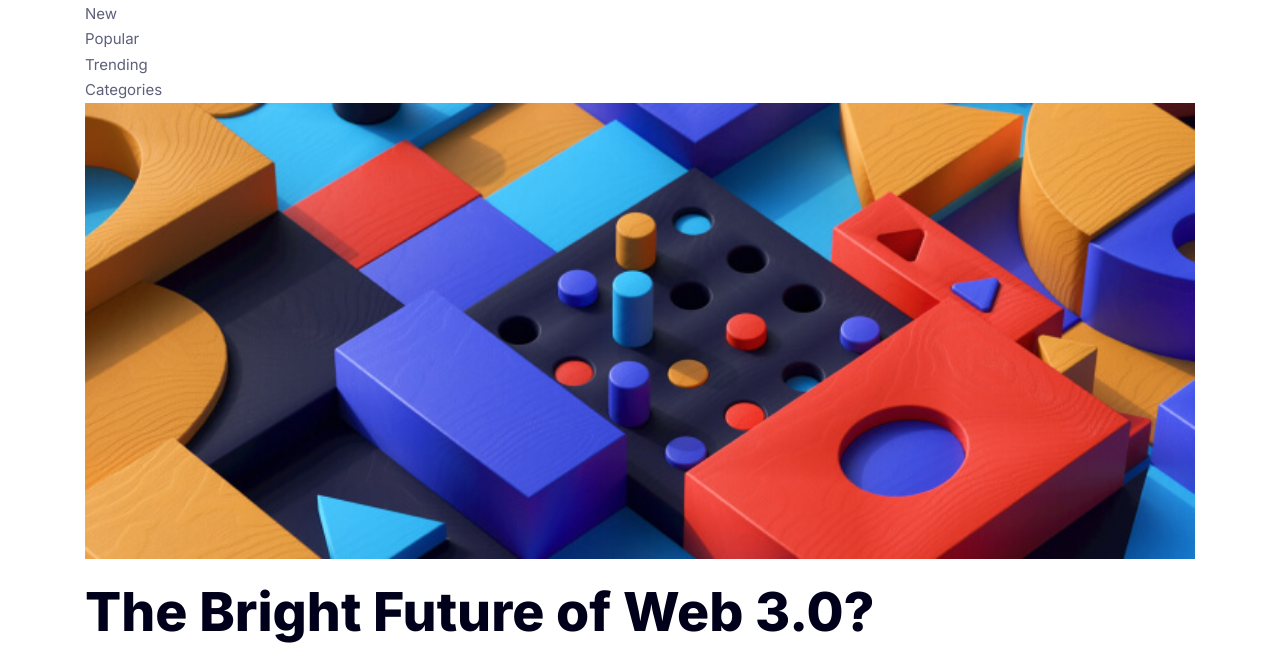
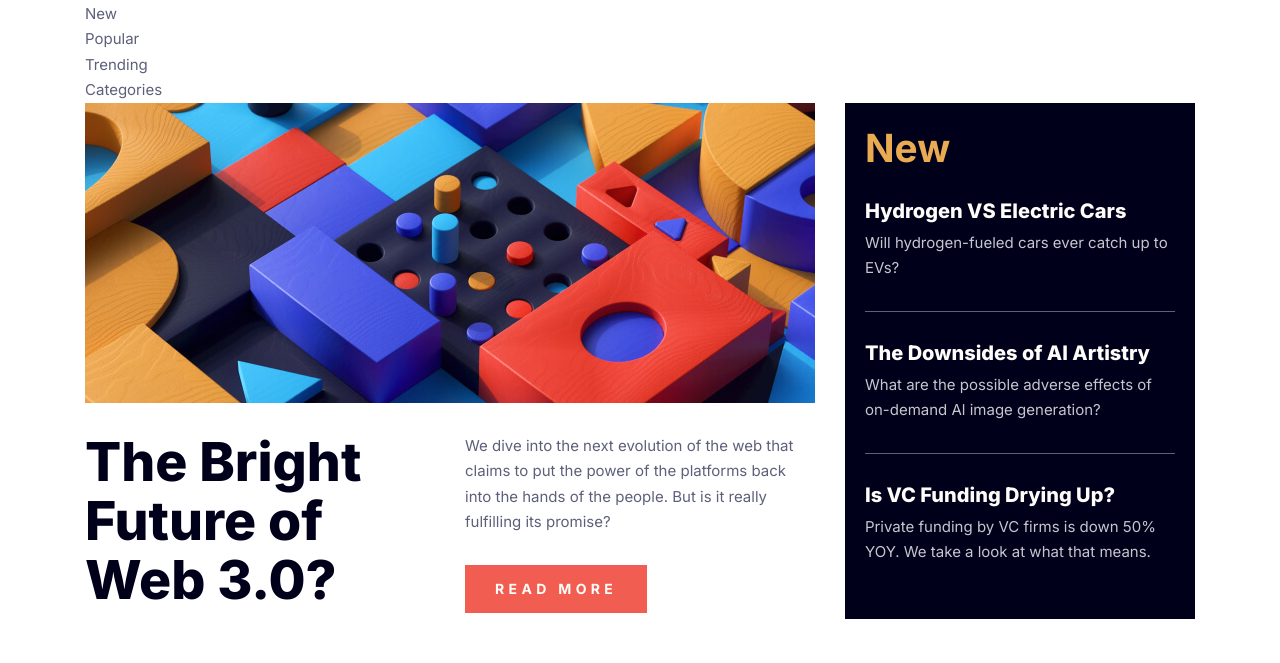
Before and after one commit to orchid-cloud/news-homepage, a website built with Vite: page index.html in a window 1280 px wide. Shown: the part 64-727 px from the top of the page. Built offline with nearby package versions, Linux system fonts and the light colour scheme.

Commit message:
desktop  layout

```diff
--- a/index.html
+++ b/index.html
@@ -40,9 +40,9 @@
     <main>
       <article class="wrapper grid">
         <section class="feature">
-          <picture>
+          <picture class="feature__picture">
             <source
-              media="(min-width: 1024px)"
+              media="(min-width: 43.75em)"
               srcset="/public/images/feature-desktop.jpg 1x,
               public/images/feature-desktop-2x.jpg 2x"
               width="730"
@@ -58,12 +58,14 @@
             />
           </picture>
           <h1 class="feature__headline">The Bright Future of Web 3.0?</h1>
-          <p class="feature__description">
-            We dive into the next evolution of the web that claims to put the
-            power of the platforms back into the hands of the people. But is it
-            really fulfilling its promise?
-          </p>
-          <a class="feature__button" href="">Read more</a>
+          <div class="feature__description">
+            <p>
+              We dive into the next evolution of the web that claims to put the
+              power of the platforms back into the hands of the people. But is
+              it really fulfilling its promise?
+            </p>
+            <a class="feature__button" href="">Read more</a>
+          </div>
         </section>
         <section class="new">
           <h2 class="new__title">New</h2>
--- a/scss/_global.scss
+++ b/scss/_global.scss
@@ -88,4 +88,10 @@ li {
 .grid {
   display: grid;
   gap: u.rem(64);
+
+  @media (width >= u.em(1110)) {
+    grid-template-columns: repeat(3, 1fr);
+    grid-template-rows: u.rem(300) auto auto;
+    gap: u.rem(30);
+  }
 }
--- a/scss/components/_blog.scss
+++ b/scss/components/_blog.scss
@@ -3,6 +3,12 @@
 .blog {
   display: grid;
   gap: u.rem(30);
+
+  @media (width >= u.em(1110)) {
+    grid-template-columns: subgrid;
+    grid-column: 1 / -1;
+    padding-block-start: u.rem(40);
+  }
 
   &__item {
     display: grid;
--- a/scss/components/_feature.scss
+++ b/scss/components/_feature.scss
@@ -3,6 +3,21 @@
 .feature {
   display: grid;
   gap: u.rem(24);
+
+  @media (width >= u.em(1110)) {
+    gap: u.rem(30);
+    grid-column: 1 / 3;
+    grid-row: 1 / 3;
+    grid-template-columns: subgrid;
+    grid-template-rows: subgrid;
+  }
+
+  &__picture {
+    @media (width >= u.em(1110)) {
+      grid-column: 1 / 3;
+    }
+  }
+
   &__image {
   }
 
@@ -13,9 +28,13 @@
   }
 
   &__description {
+    p {
+      margin-block-end: u.rem(30);
+    }
   }
 
   &__button {
+    justify-self: start;
     display: inline-block;
     background-color: var(--c-red);
     color: var(--c-white);
--- a/scss/components/_header.scss
+++ b/scss/components/_header.scss
@@ -4,7 +4,7 @@
   &__logo {
     width: u.rem(45);
 
-    @media (width >= u.rem(1110)) {
+    @media (width >= u.em(1110)) {
       width: u.rem(64);
     }
   }
@@ -14,7 +14,7 @@
     font-size: u.rem(18);
     line-height: 1.3;
 
-    @media (width >= u.rem(1110)) {
+    @media (width >= u.em(1110)) {
       font-size: var(--f-body);
       color: var(--c-gray);
     }
--- a/scss/components/_new.scss
+++ b/scss/components/_new.scss
@@ -3,6 +3,11 @@
 .new {
   background-color: var(--c-blue);
   padding: u.rem(24) u.rem(20);
+
+  @media (width >= u.em(1110)) {
+    grid-column: 3 /4;
+    grid-row: 1 / 3;
+  }
 
   &__title {
     font-size: var(--f-l);
```
